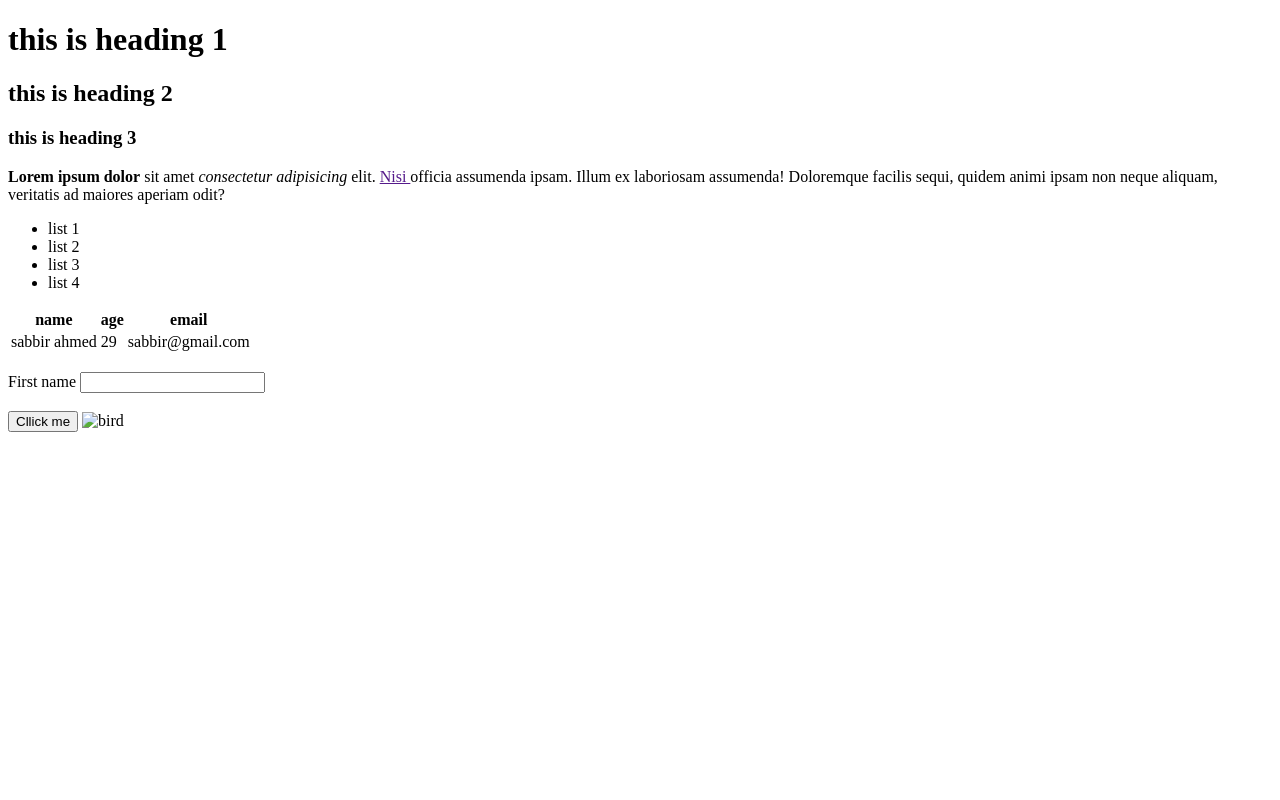
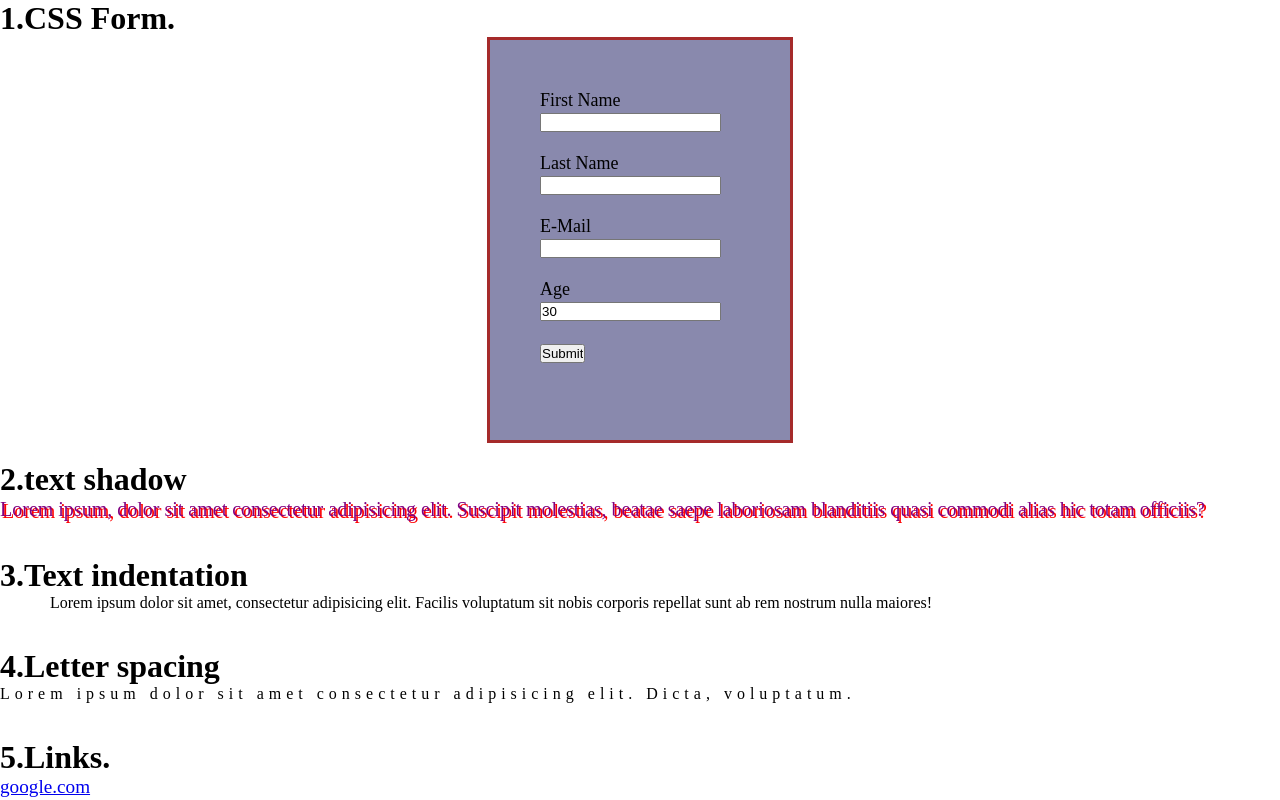
Before and after one commit to Farahsuva/homework, a plain HTML site: page index.html in a window 1280 px wide. Drawn offline with Linux system fonts and the light colour scheme.

Commit message:
Add files via upload

```diff
--- /dev/null
+++ b/css/style.css
@@ -0,0 +1,35 @@
+*{margin: 0; padding: 0;}
+.container{
+    margin: auto;
+    width: 300px;
+    height: 400px;
+    border-style: solid;
+    border: width 100%;
+    border-color: brown;
+     background-color: rgb(137, 137, 173);
+
+     }
+    .Form-group{
+        width: 100px;
+        height: 60px;
+        padding: 10%;
+        margin: 20px;
+        color: black;
+        font-size: large;
+        }
+
+    .box{
+        font-size: 20px;
+        color:purple;
+        text-shadow: 2px 2px red;
+
+    }
+    .box1{text-indent: 50px;}
+    .box2{letter-spacing: 5px;
+
+    }
+    .box3{
+        color: rgb(41, 19, 139);
+        font-size: larger;
+
+    }
--- a/index.html
+++ b/index.html
@@ -3,51 +3,62 @@
 <head>
     <meta charset="UTF-8">
     <meta http-equiv="X-UA-Compatible" content="IE=edge">
-    <meta name="viewport" content="width= , initial-scale=1.0">
+    <meta name="viewport" content="width=device-width, initial-scale=1.0">
     <title>Document</title>
+    <link rel="stylesheet" href="css/style.css">
+
 </head>
 <body>
-  <h1>this is heading 1</h1>
-  <h2>this is heading 2</h2>
-  <h3>this is heading 3</h3>
+   <h1>1.CSS Form.</h1>
+  <form action=""></form>
+  <div class="container">
+  <div class="Form-group">
+    <div>
+   <label for="fname">First Name</label>
+   <input type="text"name="fname">
+    </div> <br>
+   <div>
+   <label for="lname">Last Name</label>
+   <input type="text"name="lname">
+   </div> <br>
+  <div>
+   <label for="email">E-Mail</label>
+   <input type="email"name=email>
+   </div><br>
+   <div>
+   <label for="age">Age</label>
+   <input type="number" value="30">
+  </div><br>
+   <input type="button" value="Submit">
+   </div>
+  </div>
+  <br>
+  <h1>2.text shadow</h1>
+  <div class="box">
+  <p>Lorem ipsum, dolor sit amet consectetur adipisicing elit. Suscipit molestias, beatae saepe laboriosam blanditiis quasi commodi alias hic totam officiis?</p>
+  </div><br><br>
 
-  <p> <strong>Lorem ipsum dolor</strong> sit amet <em>consectetur adipisicing</em> elit. <a href=""> Nisi </a> officia assumenda ipsam. Illum ex laboriosam assumenda! Doloremque facilis sequi, quidem animi ipsam non neque aliquam, veritatis ad maiores aperiam odit?
-   </p>
 
-<ul>
-    <li>list 1</li>
-    <li>list 2</li>
-    <li>list 3</li>
-    <li>list 4</li>
-</ul>
-<table>
-    <thead>
-        <tr>
-            <th>name</th>
-            <th>age</th>
-            <th>email</th>
-        </tr>
+  <h1>3.Text indentation</h1>
+  <div class=box1>
+  Lorem ipsum dolor sit amet, consectetur adipisicing elit. Facilis voluptatum sit nobis corporis repellat sunt ab rem nostrum nulla maiores! </div>
+<br><br>
 
-    </thead>
-    <tbody>
-        <tr>
-            <td>sabbir ahmed</td>
-            <td>29</td>
-            <td>sabbir@gmail.com</td>
-        </tr>
+<h1>4.Letter spacing</h1>
+<div class="box2">
+<p>Lorem ipsum dolor sit amet consectetur adipisicing elit. Dicta, voluptatum.</p>
+</div>
+<br><br>
 
-    </tbody>
-</table>
-<form action="process.php" method="post">
-    <br>
-    <div>
-        <label for="firstName">First name</label>
-        <input type="text" name="firstName" place holder="First Name">
-    </div>
-</form>
-<br>
-<button>Cllick me</button>
-<img src="images/images.jpeg" alt="bird">
+<h1>5.Links.</h1>
+<div class="box3">
+<p>
+  <a href="http://www.google.com" target="_blank">google.com</a>
+</p> </div>
+
+
+
+
 
 </body>
 </html>
```
